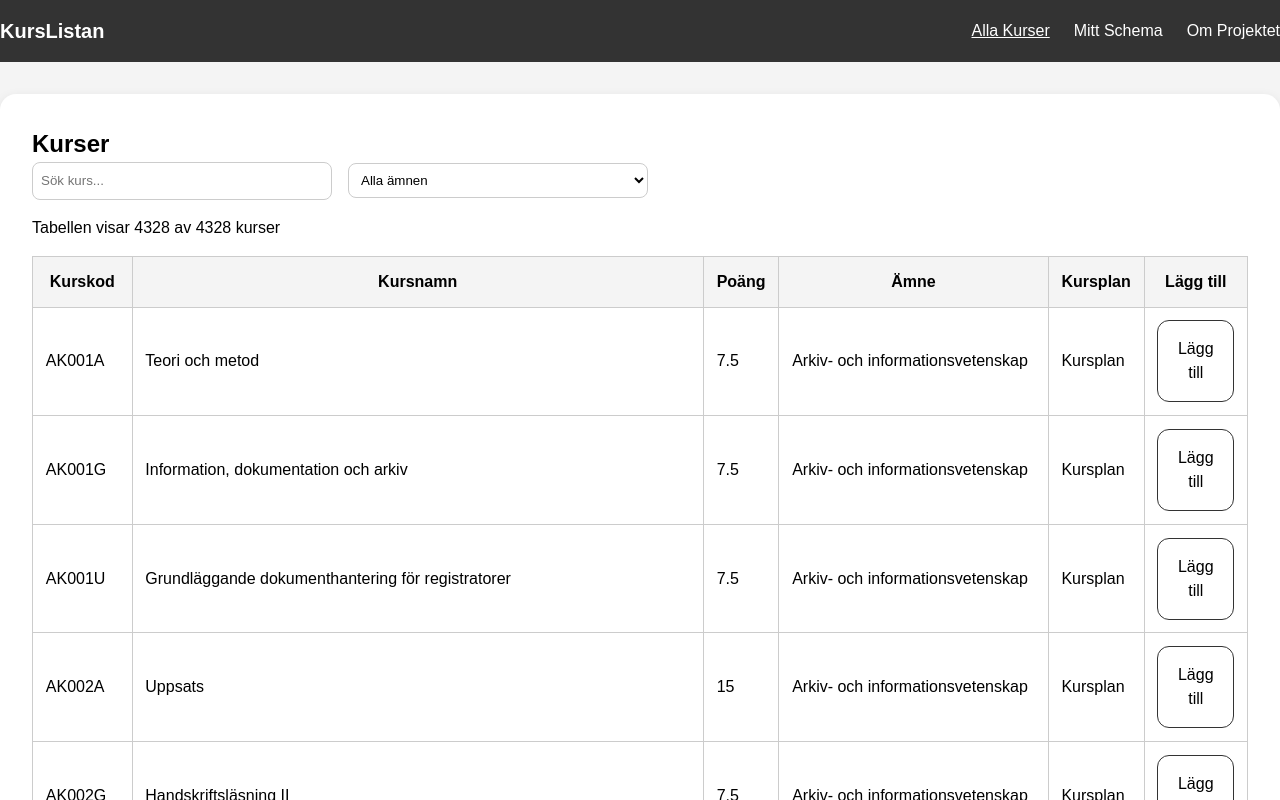
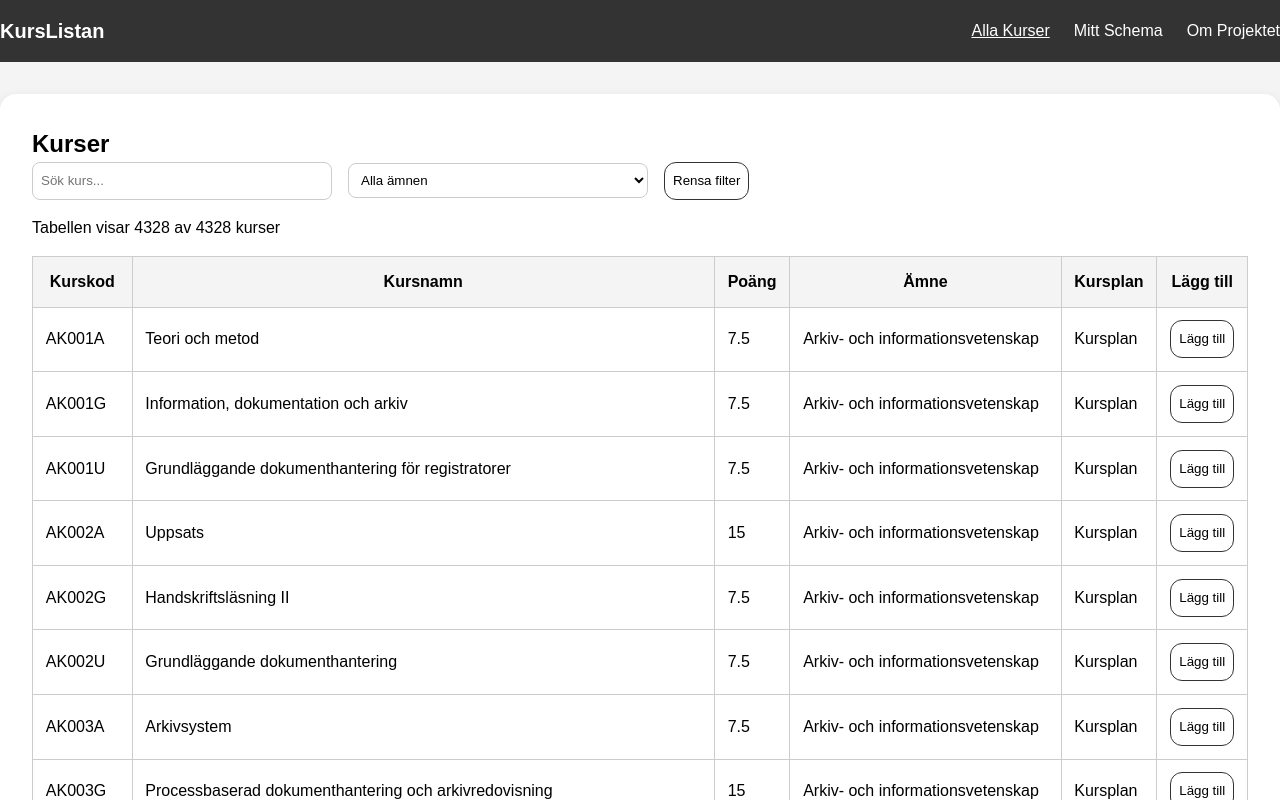
Before and after one commit to sini2500/DT208G-projekt, an Angular app: page / in a window 1280 px wide. Shown: the top 800 px of the page. Built offline with nearby package versions, Linux system fonts and the light colour scheme.

Commit message:
rensa filter knapp

```diff
--- a/src/app/pages/courses/courses.css
+++ b/src/app/pages/courses/courses.css
@@ -27,3 +27,11 @@ input, select {
   width: 300px;
   background-color: #fff;
 }
+
+button {
+  padding: 0.5rem;
+  background-color: #fff;
+  max-width: 120px;
+  text-wrap-mode: nowrap;
+  font-size: smaller;
+}
--- a/src/app/pages/courses/courses.html
+++ b/src/app/pages/courses/courses.html
@@ -12,6 +12,9 @@
             <option [value]="subject">{{ subject }}</option>
         }
     </select>
+
+    <button (click)="clearFilters()">Rensa filter</button>
+
 </div>
 
 <p>Tabellen visar {{ filteredCourses().length }} av {{ courses().length }} kurser</p>
--- a/src/app/pages/courses/courses.ts
+++ b/src/app/pages/courses/courses.ts
@@ -61,4 +61,9 @@ export class Courses {
     [...new Set(this.courses().map(course => course.subject))].sort((a, b) => a.localeCompare(b, 'sv'))
   );
 
+  clearFilters(): void {
+    this.searchTerm.set('');
+    this.selectedSubject.set('');
+  }
+
 }
```
